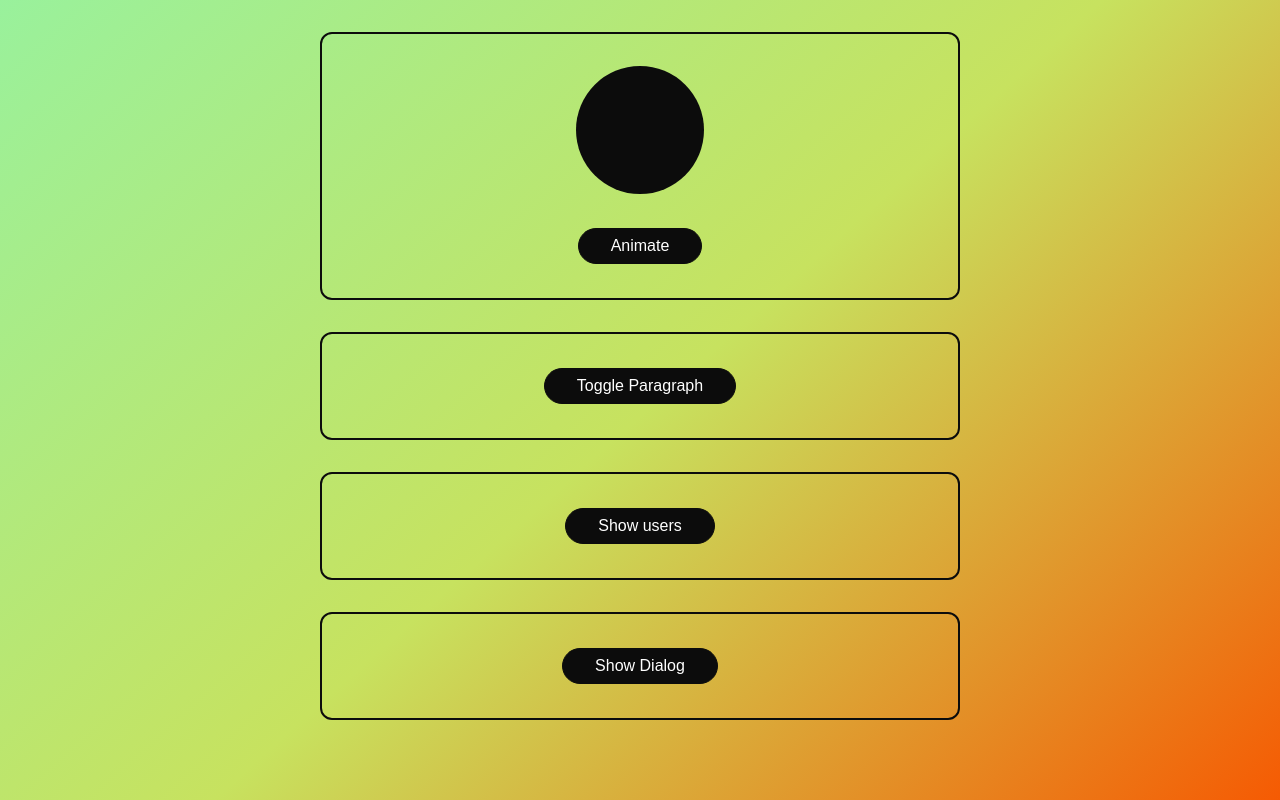
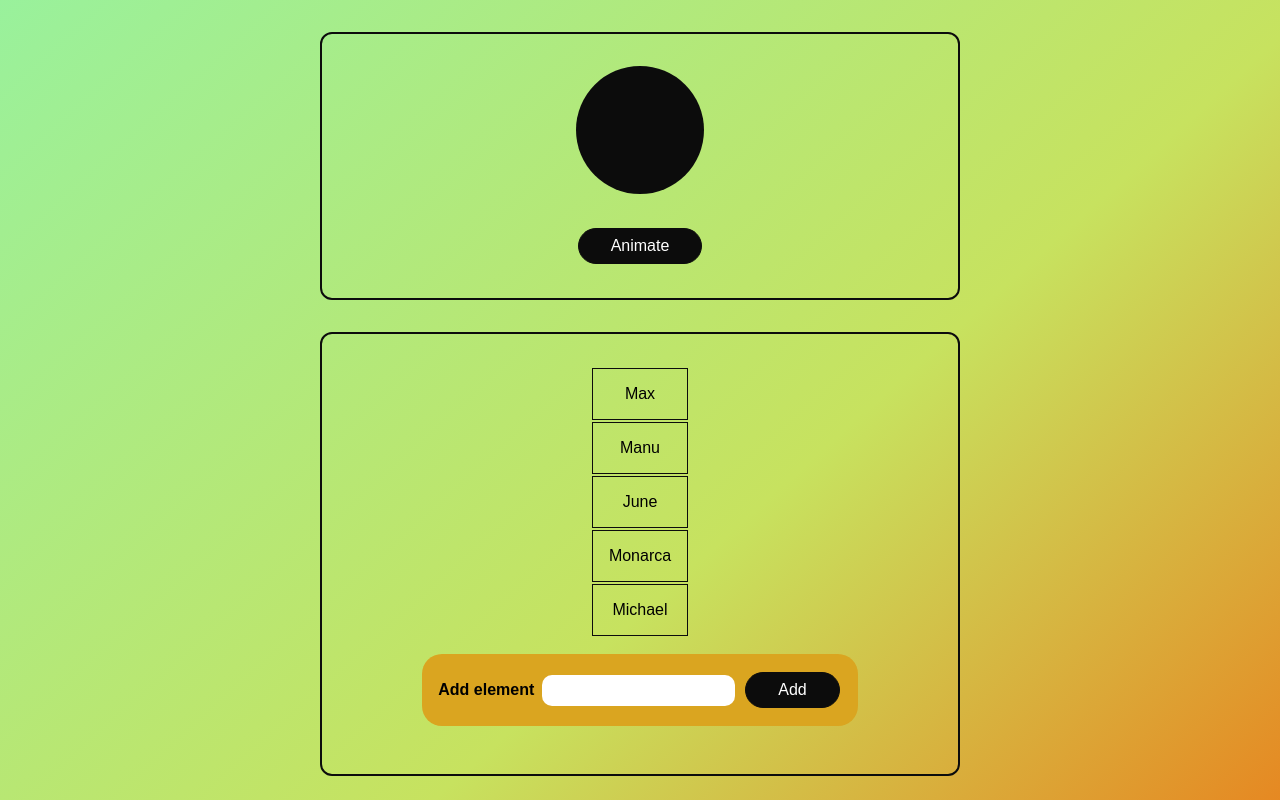
Before and after one commit to IyanTheekshana/LearningAnimationVue, a Vue app: page / in a window 1280 px wide. Shown: the top 800 px of the page. Built offline with nearby package versions, Linux system fonts and the light colour scheme.

Commit message:
added list and css, implemented add and remove users

```diff
--- a/src/App.vue
+++ b/src/App.vue
@@ -2,6 +2,9 @@
   <div class="container">
     <div class="block" :class="{ animate: animated }"></div>
     <button @click="animateBlock">Animate</button>
+  </div>
+  <div class="container">
+    <list-data></list-data>
   </div>
   <!-- <div class="container">
     <Transition name="para">
@@ -42,7 +45,12 @@
 </template>
 
 <script>
+import ListData from "./components/ListData.vue";
+
 export default {
+  components: {
+    ListData,
+  },
   data() {
     return {
       dialogIsVisible: false,
@@ -137,7 +145,7 @@ html {
 body {
   margin: 0;
   background: linear-gradient(318deg, #f75600 0%, #c7e25f 50%, #99f19c 100%);
-  height: 100vh;
+  height: 100%;
   width: 100%;
 }
 button {
--- /dev/null
+++ b/src/components/ListData.vue
@@ -0,0 +1,64 @@
+<template>
+  <ul>
+    <li v-for="user in users" :key="user" @dblclick="removeUser(user)">
+      {{ user }}
+    </li>
+  </ul>
+  <div class="form-control">
+    <label for="element">Add element</label>
+    <input type="text" name="element" id="element" v-model="name" />
+    <button @click="addUser">Add</button>
+  </div>
+</template>
+
+<script>
+export default {
+  data() {
+    return {
+      users: ["Max", "Manu", "June", "Monarca", "Michael"],
+      name: "",
+    };
+  },
+  methods: {
+    addUser() {
+      this.users.unshift(this.name);
+      this.name = "";
+    },
+    removeUser(user) {
+      this.users = this.users.filter((usr) => usr !== user);
+    },
+  },
+};
+</script>
+
+<style scoped>
+ul {
+  list-style: none;
+  margin: 0;
+  padding: 0;
+}
+ul li {
+  border: 1px solid #0c0c0c;
+  padding: 1rem;
+  margin: 2px;
+  text-align: center;
+  cursor: pointer;
+}
+.form-control {
+  margin: 1rem;
+  background: goldenrod;
+  padding: 1rem;
+  border-radius: 20px;
+}
+
+.form-control input {
+  padding: 0.5rem;
+  margin: 0 0.5rem;
+  border-radius: 10px;
+  border: none;
+}
+
+.form-control label {
+  font-weight: bold;
+}
+</style>
```
